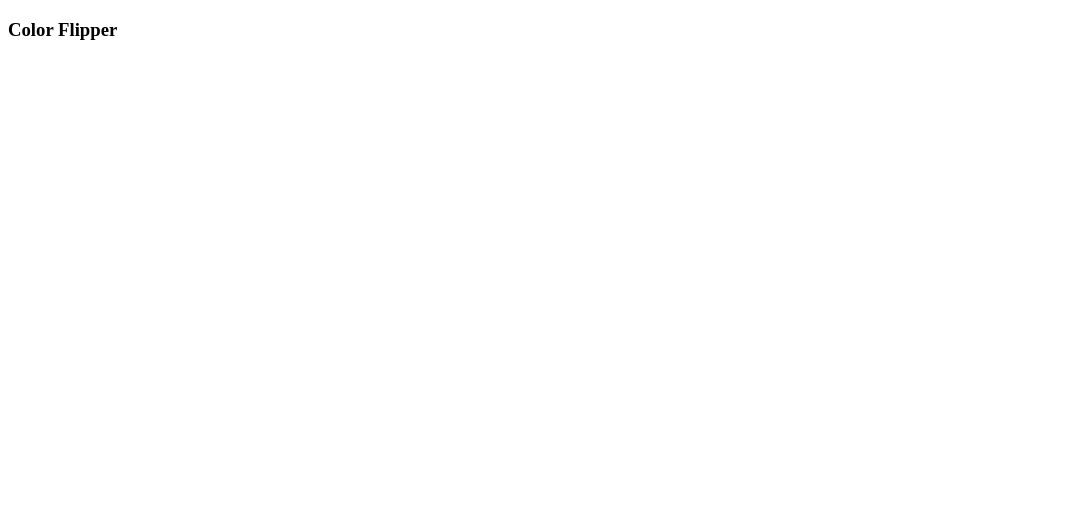
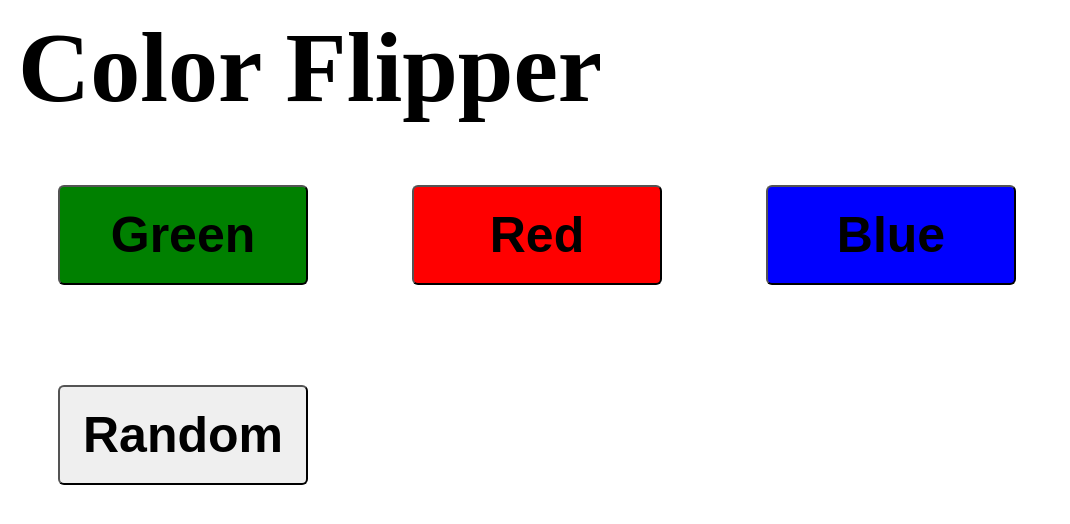
Before and after one commit to mathiasmunene/miniProjects, a plain HTML site: page colorFlipper/index.html in a window 1280 px wide. Shown: the whole page, without its empty margins (0-1070 px from the left). Drawn offline with Linux system fonts and the light colour scheme.

Commit message:
js file linked

```diff
--- a/colorFlipper/css/styles.css
+++ b/colorFlipper/css/styles.css
@@ -0,0 +1,22 @@
+#green {
+    background-color: green;
+}
+#red {
+    background-color: red;
+}
+#blue {
+    background-color: blue;
+}
+button {
+    border-radius: 6px;
+    width: 250px;
+    height: 100px;
+    margin: 50px;
+    font-size: 50px;
+    font-weight: bold;
+}
+h3 {
+    font-size: 100px;
+    margin: 10px;
+    font-weight: bold;
+}
--- a/colorFlipper/index.html
+++ b/colorFlipper/index.html
@@ -4,10 +4,14 @@
     <meta charset="UTF-8">
     <meta name="viewport" content="width=device-width, initial-scale=1.0">
     <title>Color Flipper</title>
-    <link rel=";stylesheet" href="./css/styles.css">
+    <link rel="stylesheet" href="./css/styles.css"/>
 </head>
 <body>
     <h3>Color Flipper</h3>
-
+    <button id="green">Green</button>
+    <button id="red">Red</button>
+    <button id="blue">Blue</button>
+    <button>Random</button>
+    <script src="./scripts/scripts.js"></script>
 </body>
 </html>
```
